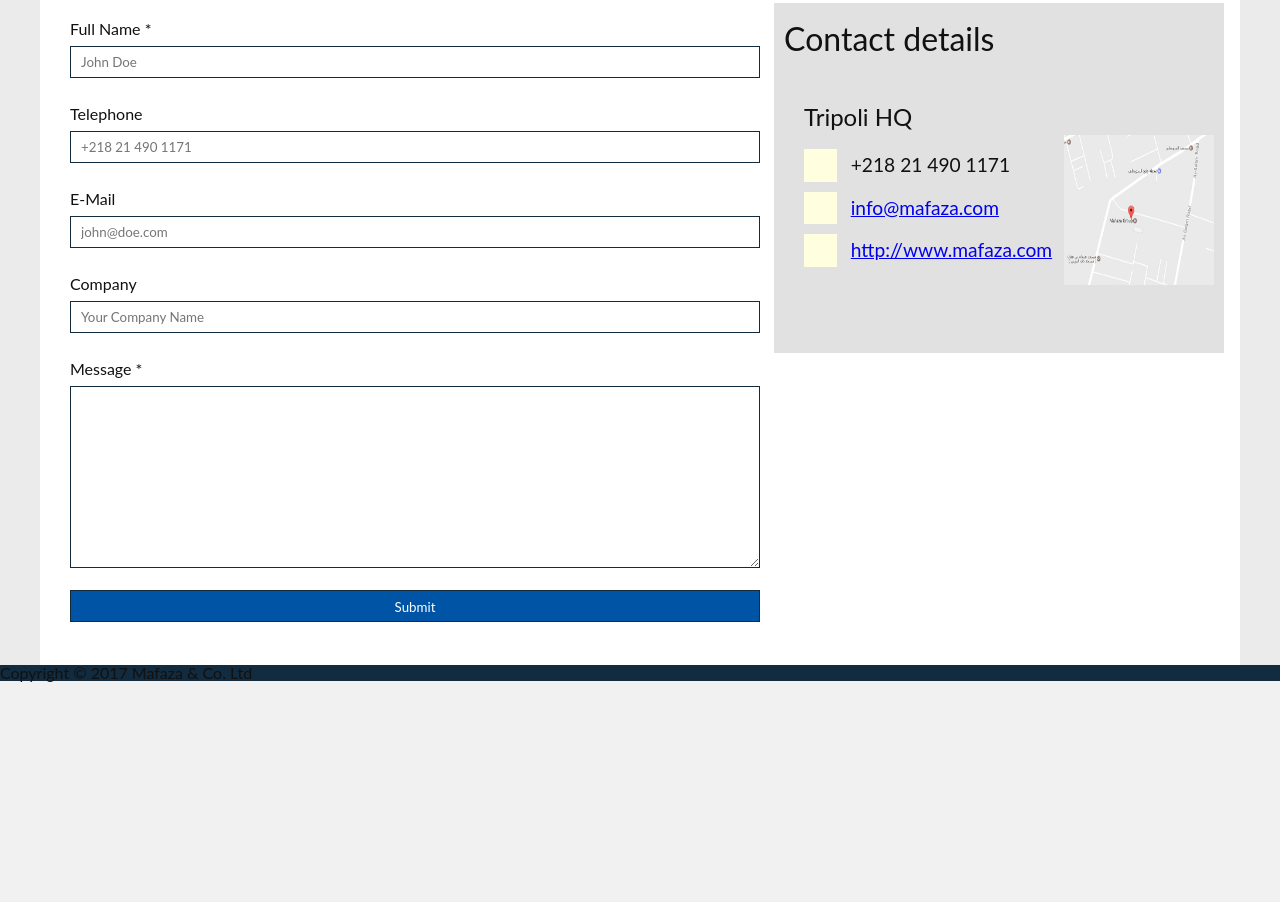
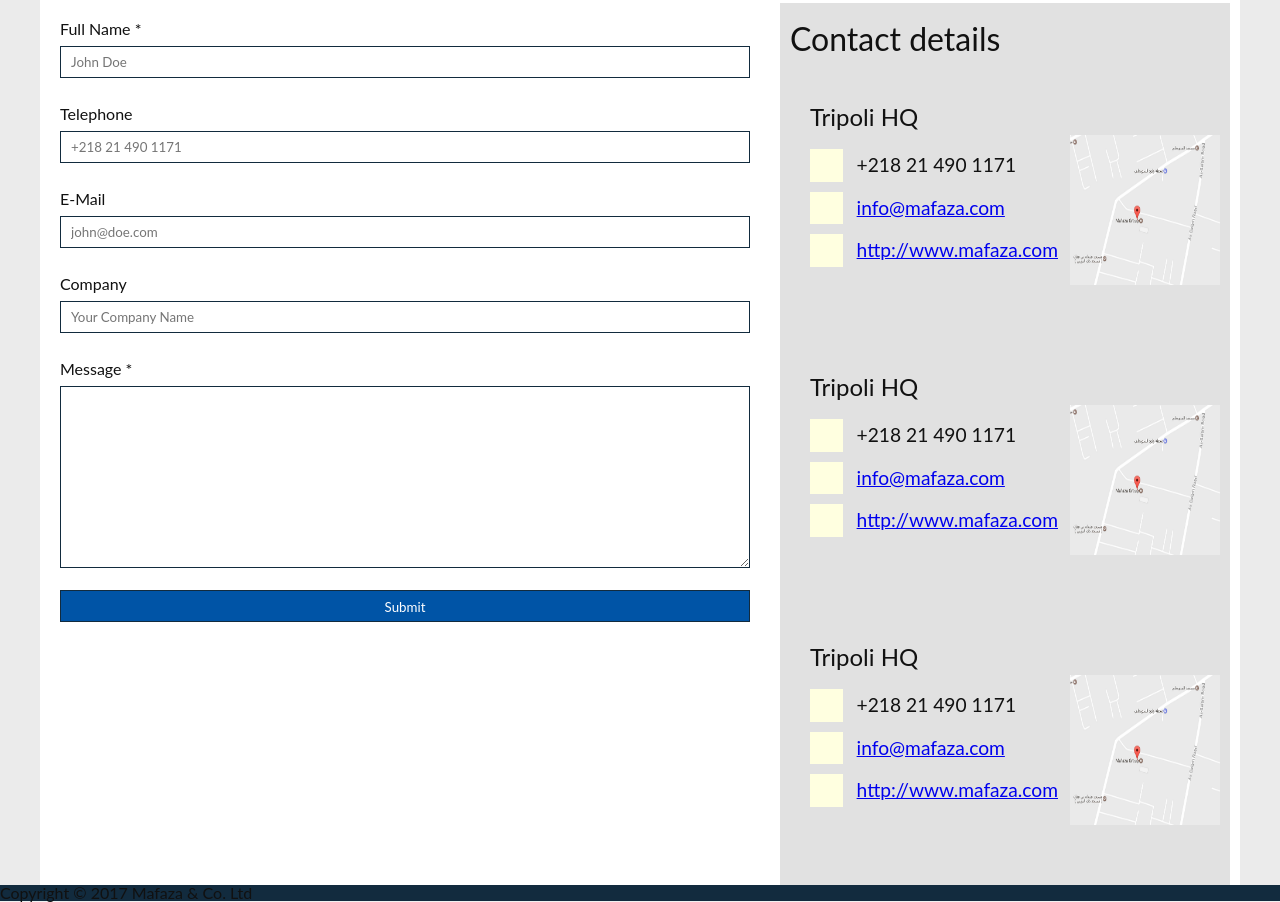
Before and after one commit to fsfaxi/mafaza_1, a website: page contact.html in a window 1280 px wide. Shown: the part 225-1127 px from the top of the page. Before the commit the page ends 907 px from the top, so only its background shows below. Drawn offline with nearby package versions, Linux system fonts and the light colour scheme; some packages are replaced by stand-ins of ours; files that its build step writes are made by us from their sources.

Commit message:
Contact CSS Update

```diff
--- a/contact.html
+++ b/contact.html
@@ -124,6 +124,7 @@
 						</form>
 					</section>
 					<section id="mf-ct-details-container" >
+						<div id="mf-ct-details-innercontainer">
 						<h3>Contact details</h3>
 
 						<div class="mfz-cm-contact-innercontainer">
@@ -157,7 +158,70 @@
 								<div  data-map data-map-lat="32.8110821" data-map-lng="13.1870945"></div>
 							</section>
 						</div>
+						<div class="mfz-cm-contact-innercontainer">
+							<div  class="mfz-cm-contact-sub-container">
+								<h4>Tripoli HQ</h4>
+								<div class="mfz-cm-contact-info-row">
+									<div class="mfz-cm-contact-row-icon"></div>
+									<span class="mfz-cm-contact-row-text">
+										+218 21 490 1171
+									</span>
+								</div>
+								<div class="mfz-cm-contact-info-row">
+									<div class="mfz-cm-contact-row-icon"></div>
+									<span class="mfz-cm-contact-row-text">
+										<a href="mailto:info@mafaza.com">info@mafaza.com</a>
+									</span>
+								</div>
+								<div class="mfz-cm-contact-info-row">
+									<div class="mfz-cm-contact-row-icon"></div>
+									<span class="mfz-cm-contact-row-text">
+										<a href="http://www.mafaza.com">http://www.mafaza.com</a>
+									</span>
+								</div>
 
+							</div>
+							<div class="mfz-cm-contact-map"  class="mfz-cm-contact-sub-container" data-map-img >
+								<img src="/media/map.png" alt="Map Img" style="background-size: contain;">
+							</div>
+							<section class="mfz-cm-contact-map-container" data-map-container >
+								<div class="mfz-cm-contact-map-close" data-map-close >X</div>
+								<div  data-map data-map-lat="32.8110821" data-map-lng="13.1870945"></div>
+							</section>
+						</div>
+						<div class="mfz-cm-contact-innercontainer">
+							<div  class="mfz-cm-contact-sub-container">
+								<h4>Tripoli HQ</h4>
+								<div class="mfz-cm-contact-info-row">
+									<div class="mfz-cm-contact-row-icon"></div>
+									<span class="mfz-cm-contact-row-text">
+										+218 21 490 1171
+									</span>
+								</div>
+								<div class="mfz-cm-contact-info-row">
+									<div class="mfz-cm-contact-row-icon"></div>
+									<span class="mfz-cm-contact-row-text">
+										<a href="mailto:info@mafaza.com">info@mafaza.com</a>
+									</span>
+								</div>
+								<div class="mfz-cm-contact-info-row">
+									<div class="mfz-cm-contact-row-icon"></div>
+									<span class="mfz-cm-contact-row-text">
+										<a href="http://www.mafaza.com">http://www.mafaza.com</a>
+									</span>
+								</div>
+
+							</div>
+							<div class="mfz-cm-contact-map"  class="mfz-cm-contact-sub-container" data-map-img >
+								<img src="/media/map.png" alt="Map Img" style="background-size: contain;">
+							</div>
+							<section class="mfz-cm-contact-map-container" data-map-container >
+								<div class="mfz-cm-contact-map-close" data-map-close >X</div>
+								<div  data-map data-map-lat="32.8110821" data-map-lng="13.1870945"></div>
+							</section>
+						</div>
+
+						</div>
 					</section>
 				</div>
 
--- a/sass/SiteSpecific/contact.scss
+++ b/sass/SiteSpecific/contact.scss
@@ -26,13 +26,13 @@
 
 #mfz-ct-detailsform-container{
     width: 100%;
-    padding-left: 20px;
+    @include flex (row,nowrap,"","","");
 }
 
 #mfz-ct-form-container{
 
+    @include flex-item (1,1,auto);
     width: 100%;
-    min-width: 450px;
     max-width: 710px;
     display: inline-block;
     margin:0 auto;
@@ -48,15 +48,25 @@
 }
 
 #mf-ct-details-container{
+
+    @include flex-item (0,0,auto);
     width: 450px;
-    display: inline-block;
     font-size: 0;
-    background-color: #E1E1E1;
     min-height: 350px;
+    margin: 0 auto;
+    @include flex (column,nowrap,center,"","");
 
-    &>h3 {
-        padding: 20px 10px;
+    #mf-ct-details-innercontainer{
+        // @include flex ();
+        background-color: #E1E1E1;
+
+          &>h3 {
+              padding: 20px 10px;
+          }
+
     }
+
+
 
     .mfz-cm-contact-innercontainer{
 
```
